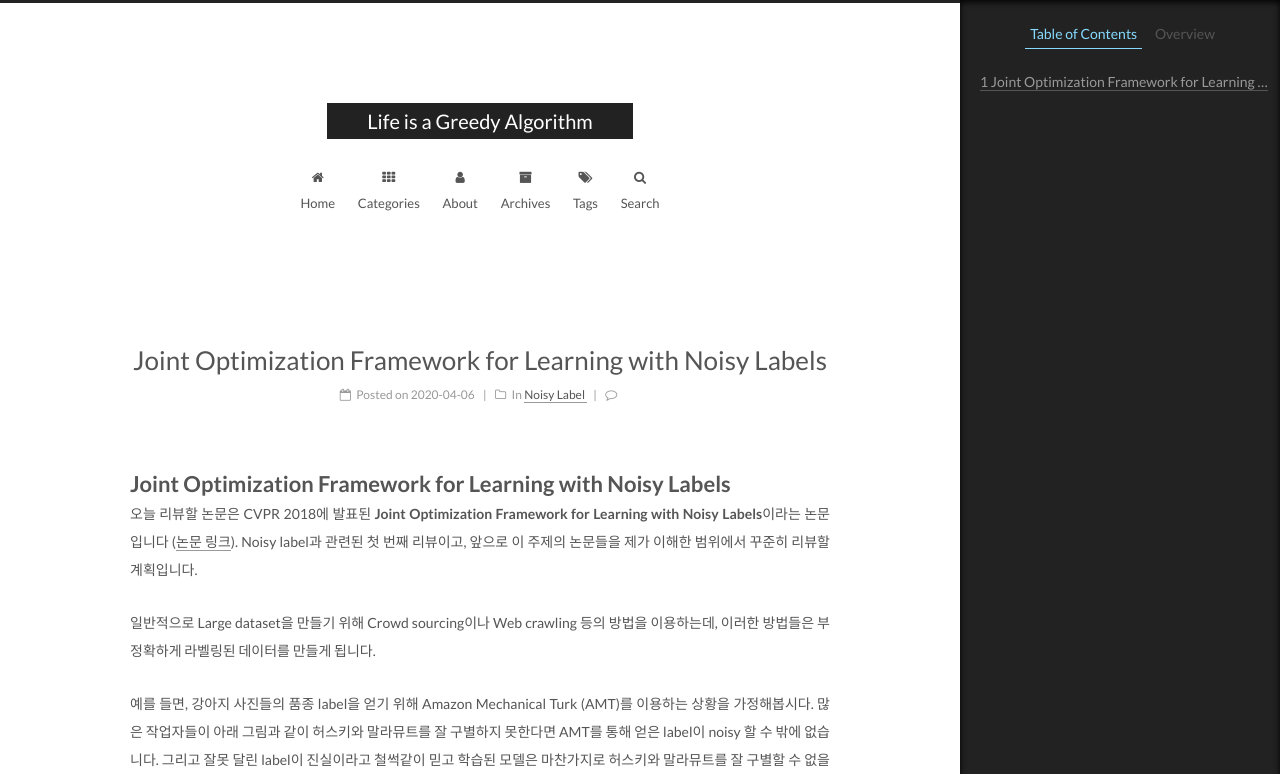
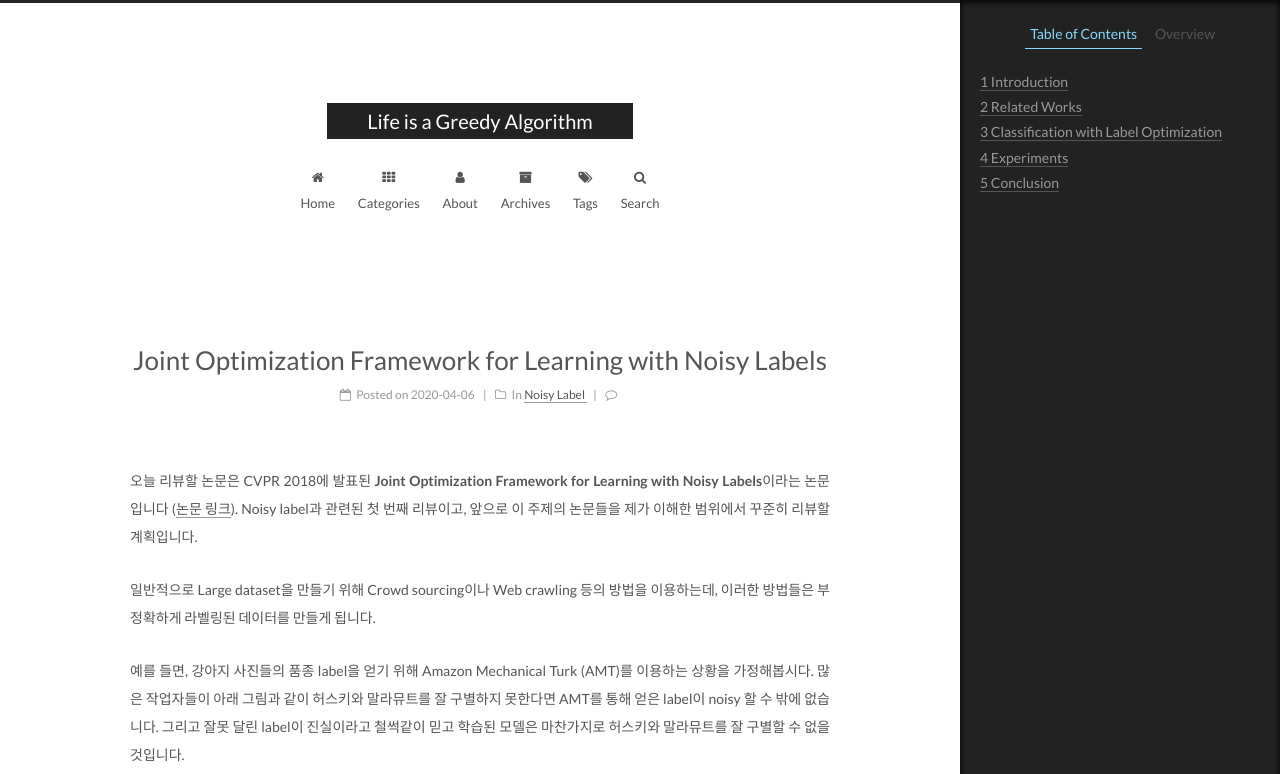
Before and after one commit to shinyflight/shinyflight.github.io, a Jekyll site: the page built from _posts/2020-04-06-JointOptim.md, in a window 1280 px wide and 1400 px high, cut to the strip 0-774 px from the top of the window. Built offline with Jekyll 4.4.1, drawn with Linux system fonts in a browser that asks for light colours; formulas are drawn with MathJax 3; comment, search, counter and statistics services are not loaded.

Commit message:
auto push

```diff
--- a/_posts/2020-04-06-JointOptim.md
+++ b/_posts/2020-04-06-JointOptim.md
@@ -6,8 +6,6 @@ tags:
 - Noisy Label
 use_math: true
 ---
-
-# Joint Optimization Framework for Learning with Noisy Labels
 
 오늘 리뷰할 논문은 CVPR 2018에 발표된 **Joint Optimization Framework for Learning with Noisy Labels**이라는 논문입니다 ([논문 링크](https://arxiv.org/abs/1803.11364)).  Noisy label과 관련된 첫 번째 리뷰이고, 앞으로 이 주제의 논문들을 제가 이해한 범위에서 꾸준히 리뷰할 계획입니다.
 
```
Also changed, not shown: _posts/2019-02-14-gans.md (+0 -2 lines).
